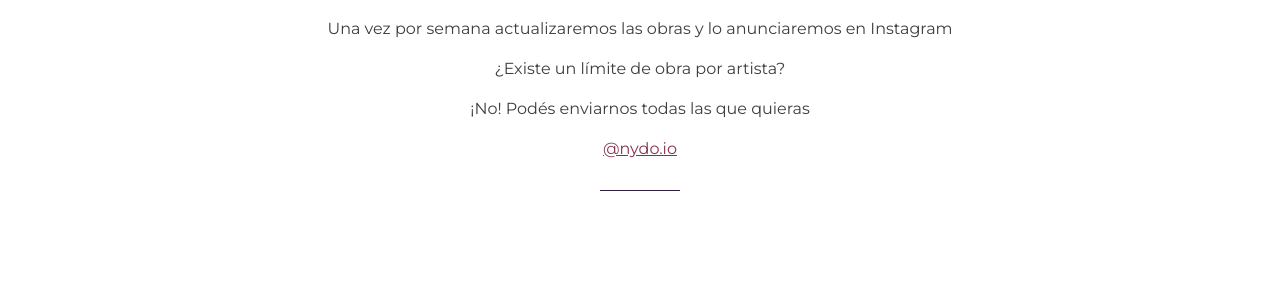
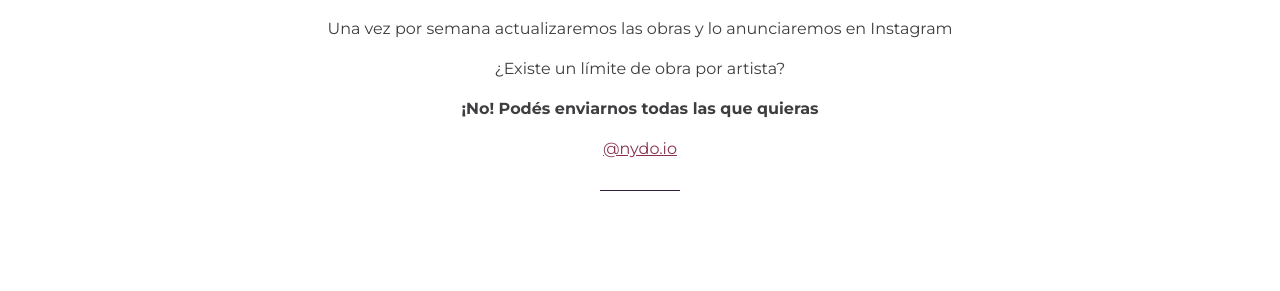
Before and after one commit to nydo/nydo.github.io, a Jekyll site: the page built from _pages/formar_parte.html, in a window 1280 px wide. Shown: the part 1264-1555 px from the top of the page. Built offline with Jekyll 4.4.1, drawn with Linux system fonts in a browser that asks for light colours.

```diff
--- a/_pages/formar_parte.html
+++ b/_pages/formar_parte.html
@@ -38,7 +38,7 @@ permalink: /formar_parte/
       <p><b>¿Con qué frecuencia se actualiza la página?</b></p>
       <p>Una vez por semana actualizaremos las obras y lo anunciaremos en Instagram</p>
       <p>¿Existe un límite de obra por artista?</p>
-      <p>¡No! Podés enviarnos todas las que quieras</p>
+      <p><b>¡No! Podés enviarnos todas las que quieras</b></p>
       <a href="https://instagram.com/{{site.instagram}}">@{{site.instagram}}</a>
     </section> <!-- End About Body-->
   </div> <!-- End About Container -->
```
